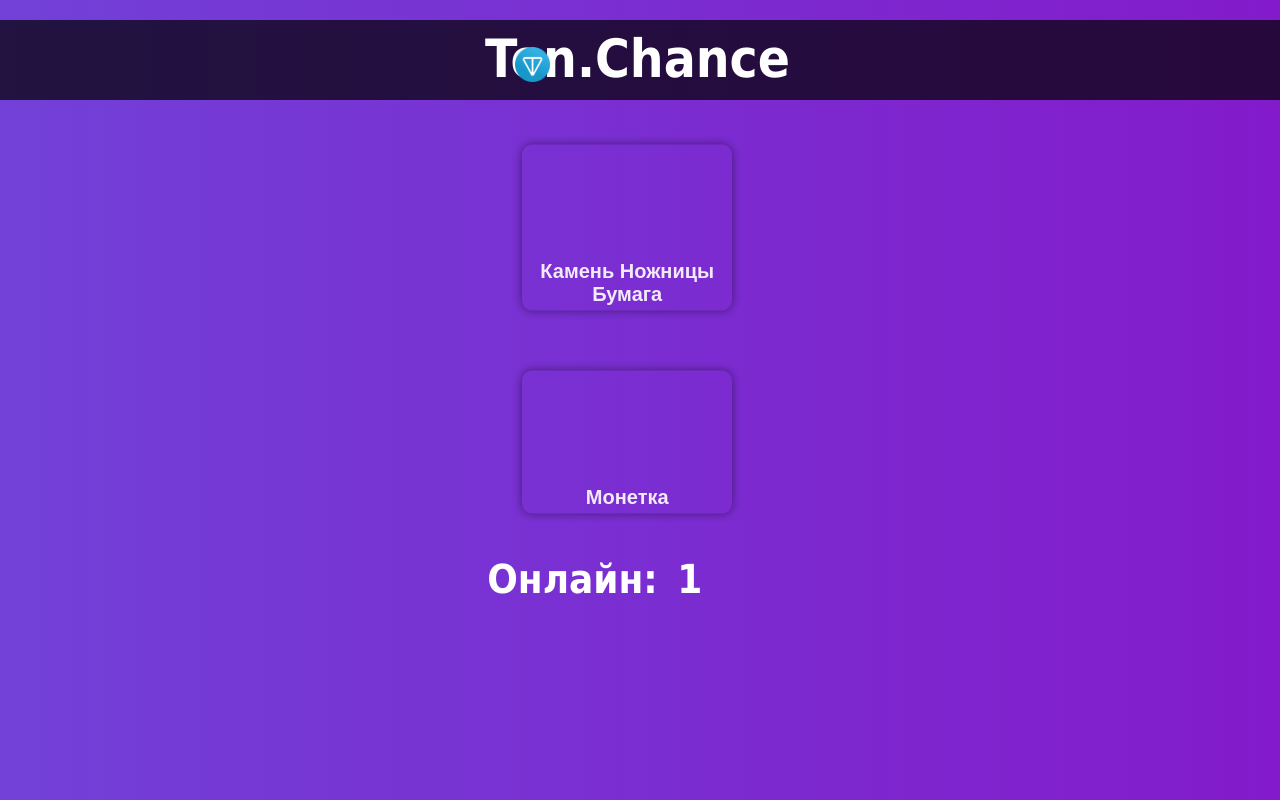
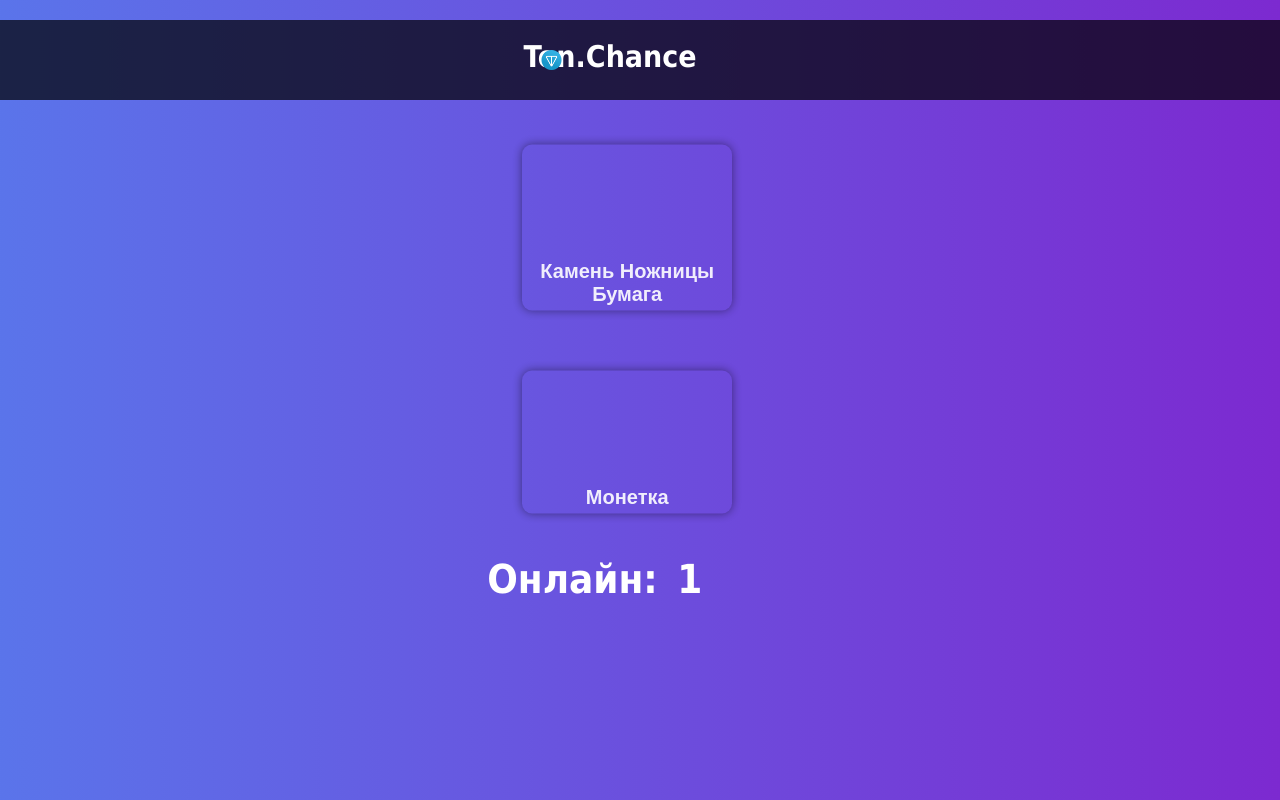
Before and after one commit to thesadriger/tonchance, a website: page index.html in a window 1280 px wide. Drawn offline with Linux system fonts and the light colour scheme.

Commit message:
Update index.html

```diff
--- a/index.html
+++ b/index.html
@@ -9,8 +9,8 @@
 /*Background*/
 body {
   background: linear-gradient(90deg, #3fb0ff, #831bcb);
-	background-size: 400% 400%;
-	animation: gradient 10s ease infinite;
+	background-size: 200% 200%;
+	animation: gradient 20s ease infinite;
 	transform: translate3d(0, 0, 0);
   font-family: Tahoma;
   margin: 0;
@@ -35,42 +35,32 @@ body {
 }
 .mainlogo {
     float: left;
-    height: 51px;
-    margin: -120px 0 0 0px;
-    position: center;
-    width: 310px;
+    height: 30px;
+    margin: -120px 20px 0 0px;
+    position: absolute;
+    top: 155%;
+    left: 53%;
+    transform: translate(-50%, -50%);
+    width: 31px;
   }
   .text-6 {
     left: 50%;
     position: absolute;
     color: #ffffff;
-    font-size: 52.82996px;
+    font-size: 30px;
     font-weight: bold;
-    line-height: 51px;
     margin-left: -155px;
   }
   .ton_logo {
     left: 50%;
+    width: 20px;
+    height: 20px;
     position: absolute;
-    top: 27px;
-    margin-left: -125px;
-    width: 35px;
-    height: 35px;
+    top: 170%;
+    left: -360%;
+    transform: translate(-50%, -50%);
   }
-.logo{
-    position: center;
-    margin: 0 auto;
-    text-align: center;
-    width: 297px;
-    height: 40px;
 
-}
-.parallax h1 {
-    text-align: center;
-    font-size: 50px;
-    color:#fff;
-
-}
 /*Lobby*/
 .games-container {
   width: 10%;
```
